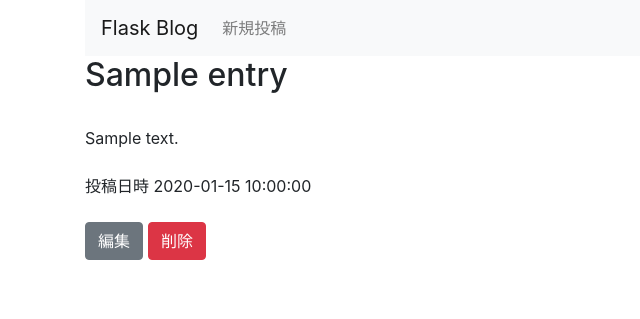
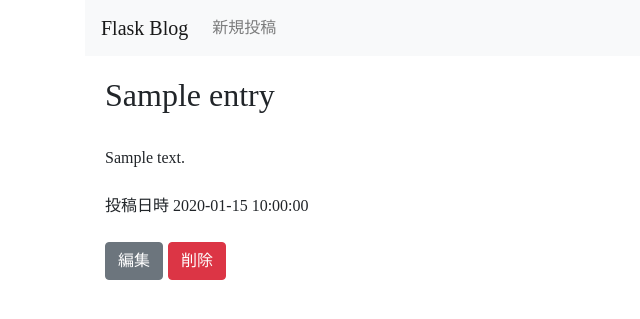
Before and after one commit to higaki-takanori/my-serverless-app, a Flask app: template application/flask_blog/templates/entries/show.html in a window 1280 px wide. Shown: the top 319 px of the page, without its empty margins (0-640 px from the left). Run offline with Flask 2, Linux system fonts and the light colour scheme; the template is opened without the code that fills it: most values are stand-ins (such as "Sample title", 1, 10 or a date in 2020); some libraries are stand-ins or nearby versions; some web fonts are replaced.

Commit message:
create static css file

```diff
--- /dev/null
+++ b/application/flask_blog/static/style.css
@@ -0,0 +1,11 @@
+.card {
+  margin: 0.25rem;
+}
+
+.blog-body {
+  padding: 1.25em;
+}
+
+* {
+  font-family: "Mplus 1p";
+}
--- a/application/flask_blog/templates/entries/show.html
+++ b/application/flask_blog/templates/entries/show.html
@@ -15,6 +15,8 @@
   rel="stylesheet"
   type="text/css"
 />
+
+<link rel="stylesheet" href="{{ url_for('static', filename='style.css') }}" />
 
 <div class="container">
   <nav class="navbar navbar-expand-lg navbar-light bg-light">
@@ -45,7 +47,7 @@
     <br />{{ entry.text|safe}}
 
     <br />
-    <br />投稿日時 {{ entry.created_at }}
+    <br />投稿日時 {{ entry.create_at }}
 
     <br />
     <br />
```
